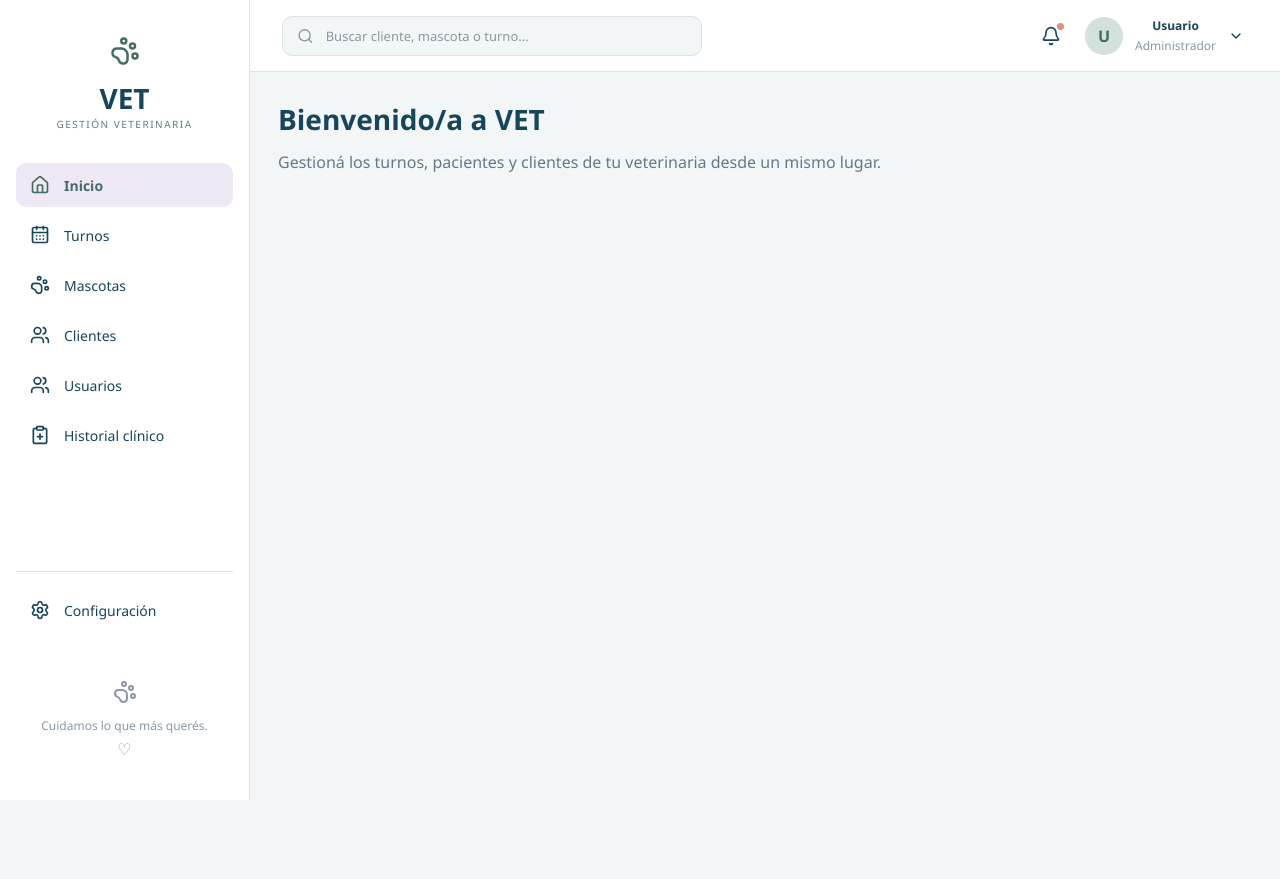
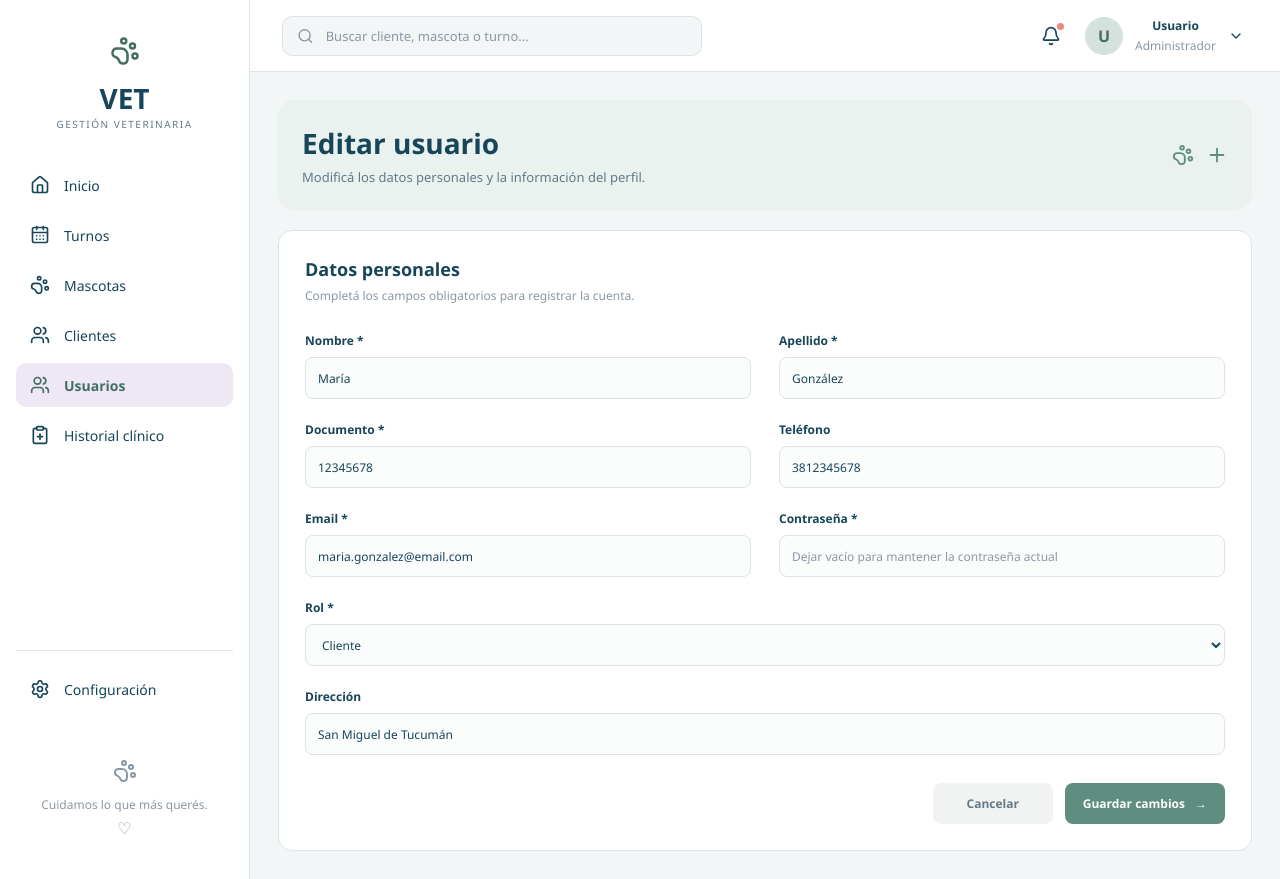
Before and after one commit to MaraBayurk/VET-TF-TUP-UTN, a React (Vite) app in the folder frontend/: page /usuarios/1/editar in a window 1280 px wide. Before the commit this address led to /inicio. Before the commit the page ends 800 px from the top, so only its background shows below. Built offline with nearby package versions, Linux system fonts and the light colour scheme.

Commit message:
feat(frontend): implement user management and editing

```diff
--- a/frontend/src/features/users/components/UsersTable.tsx
+++ b/frontend/src/features/users/components/UsersTable.tsx
@@ -1,6 +1,6 @@
 import { useState } from "react";
 import { useNavigate } from "react-router-dom";
-import { MoreVertical, Eye } from "lucide-react";
+import { MoreVertical, Eye, Pencil } from "lucide-react";
 
 export interface UserItem {
   id: number;
@@ -105,6 +105,16 @@ function UsersTable({ users }: UsersTableProps) {
                         <Eye size={16} />
                         Detalle
                       </button>
+                      <button
+                        type="button"
+                        onClick={() => {
+                          setOpenMenuId(null);
+                          navigate(`/usuarios/${user.id}/editar`);
+                        }}
+                      >
+                        <Pencil size={16} />
+                        Editar
+                      </button>
                     </div>
                   )}
                 </div>
--- a/frontend/src/features/users/index.ts
+++ b/frontend/src/features/users/index.ts
@@ -1,4 +1,4 @@
 export { default as UsersPage } from "./pages/UsersPage";
 export { default as UsersTable } from "./components/UsersTable";
 export { default as UserDetailPage } from "./pages/UserDetailPage";
-export { default as CreateUserPage } from "./pages/CreateUserPage";
+export { default as CreateUserPage } from "./pages/CreateEditUserPage";
--- a/frontend/src/features/users/pages/CreateUserPage.tsx
+++ b/frontend/src/features/users/pages/CreateEditUserPage.tsx
@@ -1,6 +1,6 @@
 import { useState } from "react";
-import { useNavigate } from "react-router-dom";
 import { PawPrint, Plus } from "lucide-react";
+import { useNavigate, useParams } from "react-router-dom";
 
 import type { ChangeEvent, FormEvent } from "react";
 
@@ -44,9 +44,40 @@ const specialties = [
 
 function CreateUserPage() {
   const navigate = useNavigate();
+  const { id } = useParams();
 
-  const [form, setForm] = useState<CreateUserForm>(initialForm);
+  const isEditing = Boolean(id);
 
+  const existingUsers: Record<number, CreateUserForm> = {
+    1: {
+      nombre: "María",
+      apellido: "González",
+      documento: "12345678",
+      telefono: "3812345678",
+      email: "maria.gonzalez@email.com",
+      password: "",
+      rol: "Cliente",
+      direccion: "San Miguel de Tucumán",
+      matricula: "",
+      especialidad: "",
+    },
+    2: {
+      nombre: "Pedro",
+      apellido: "Ramírez",
+      documento: "23456789",
+      telefono: "3812345678",
+      email: "pedro.ramirez@email.com",
+      password: "",
+      rol: "Veterinario",
+      direccion: "",
+      matricula: "MP 4587",
+      especialidad: "Clínica médica",
+    },
+  };
+
+  const [form, setForm] = useState<CreateUserForm>(() =>
+    id ? (existingUsers[Number(id)] ?? initialForm) : initialForm,
+  );
   const handleChange = (
     event: ChangeEvent<HTMLInputElement | HTMLSelectElement>,
   ) => {
@@ -71,12 +102,20 @@ function CreateUserPage() {
   };
 
   const handleSubmit = (event: FormEvent<HTMLFormElement>) => {
-        event.preventDefault();
+    event.preventDefault();
 
-    // Alta provisoria: todavía no conectado al backend.
-    console.log("Usuario a crear:", form);
+    if (isEditing) {
+      console.log("Usuario a actualizar:", {
+        id,
+        ...form,
+      });
 
-    alert("Formulario validado. El alta se conectará al backend.");
+      alert("Formulario validado. La edición se conectará al backend.");
+    } else {
+      console.log("Usuario a crear:", form);
+
+      alert("Formulario validado. El alta se conectará al backend.");
+    }
 
     navigate("/usuarios");
   };
@@ -85,9 +124,11 @@ function CreateUserPage() {
     <section className="create-user">
       <header className="create-user__heading">
         <div>
-          <h1>Crear nuevo usuario</h1>
+          <h1>{isEditing ? "Editar usuario" : "Crear nuevo usuario"}</h1>{" "}
           <p>
-            Modificá los datos de acceso y completá la información del perfil.
+            {isEditing
+              ? "Modificá los datos personales y la información del perfil."
+              : "Modificá los datos de acceso y completá la información del perfil."}
           </p>
         </div>
 
@@ -174,9 +215,13 @@ function CreateUserPage() {
               type="password"
               value={form.password}
               onChange={handleChange}
-              placeholder="Ingresá una contraseña"
+              placeholder={
+                isEditing
+                  ? "Dejar vacío para mantener la contraseña actual"
+                  : "Ingresá una contraseña"
+              }
               minLength={8}
-              required
+              required={!isEditing}
             />
           </div>
 
@@ -255,8 +300,7 @@ function CreateUserPage() {
           </button>
 
           <button type="submit" className="create-user__submit">
-            Crear usuario
-            <span>→</span>
+            {isEditing ? "Guardar cambios" : "Crear usuario"} <span>→</span>
           </button>
         </div>
       </form>
--- a/frontend/src/routes/AppRouter.tsx
+++ b/frontend/src/routes/AppRouter.tsx
@@ -7,7 +7,7 @@ import HomePage from "../features/dashboard/pages/HomePage";
 import MainLayout from "../components/layouts/MainLayout";
 import UsersPage from "../features/users/pages/UsersPage";
 import UserDetailPage from "../features/users/pages/UserDetailPage";
-import CreateUserPage from "../features/users/pages/CreateUserPage";
+import CreateEditUserPage from "../features/users/pages/CreateEditUserPage";
 
 function AppRouter() {
   return (
@@ -21,7 +21,8 @@ function AppRouter() {
         <Route element={<MainLayout />}>
           <Route path="/inicio" element={<HomePage />} />
           <Route path="/usuarios" element={<UsersPage />} />
-          <Route path="/usuarios/nuevo" element={<CreateUserPage />} />
+          <Route path="/usuarios/nuevo" element={<CreateEditUserPage />} />
+          <Route path="/usuarios/:id/editar" element={<CreateEditUserPage />} />
           <Route path="/usuarios/:id" element={<UserDetailPage />} />
         </Route>
 
```
